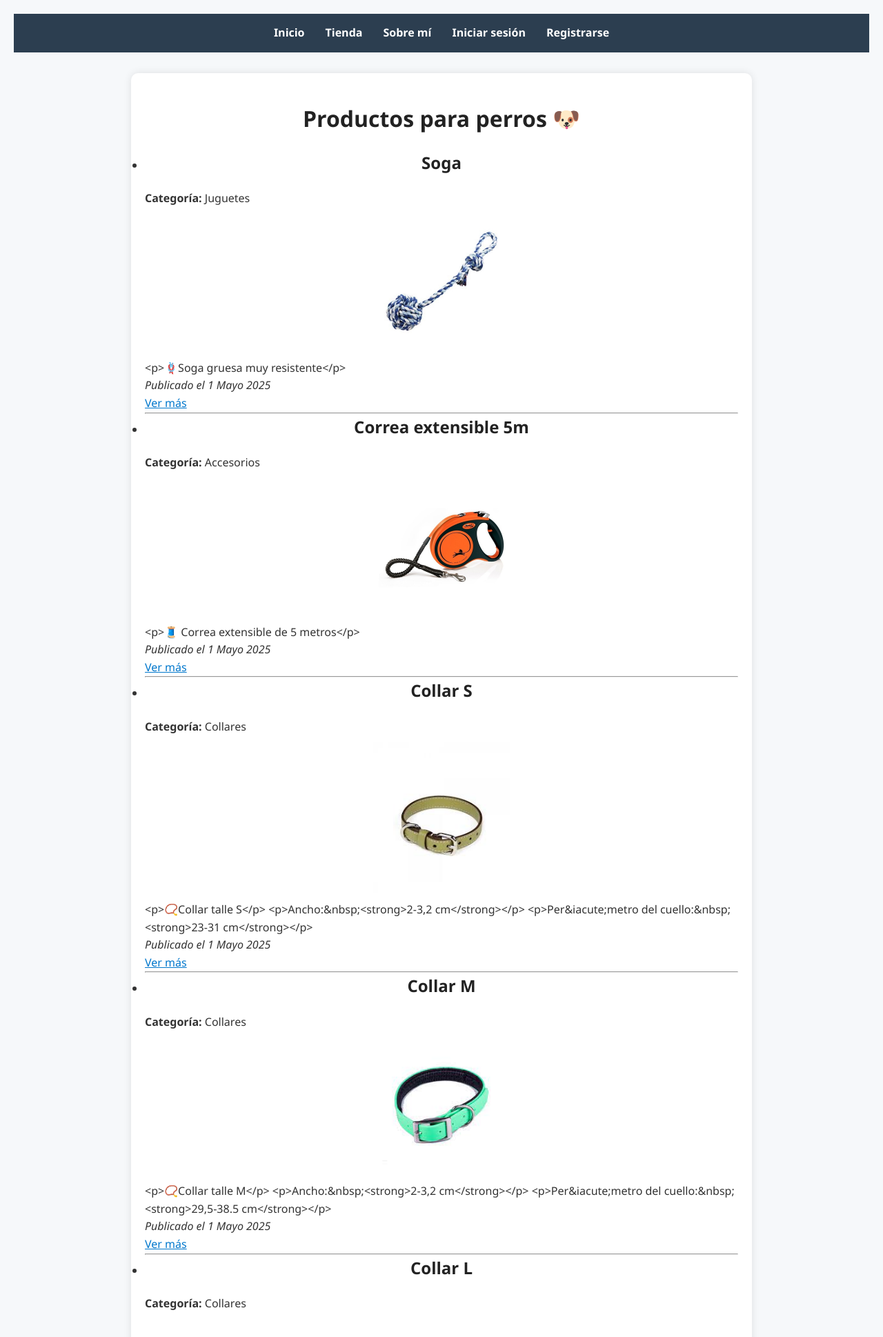
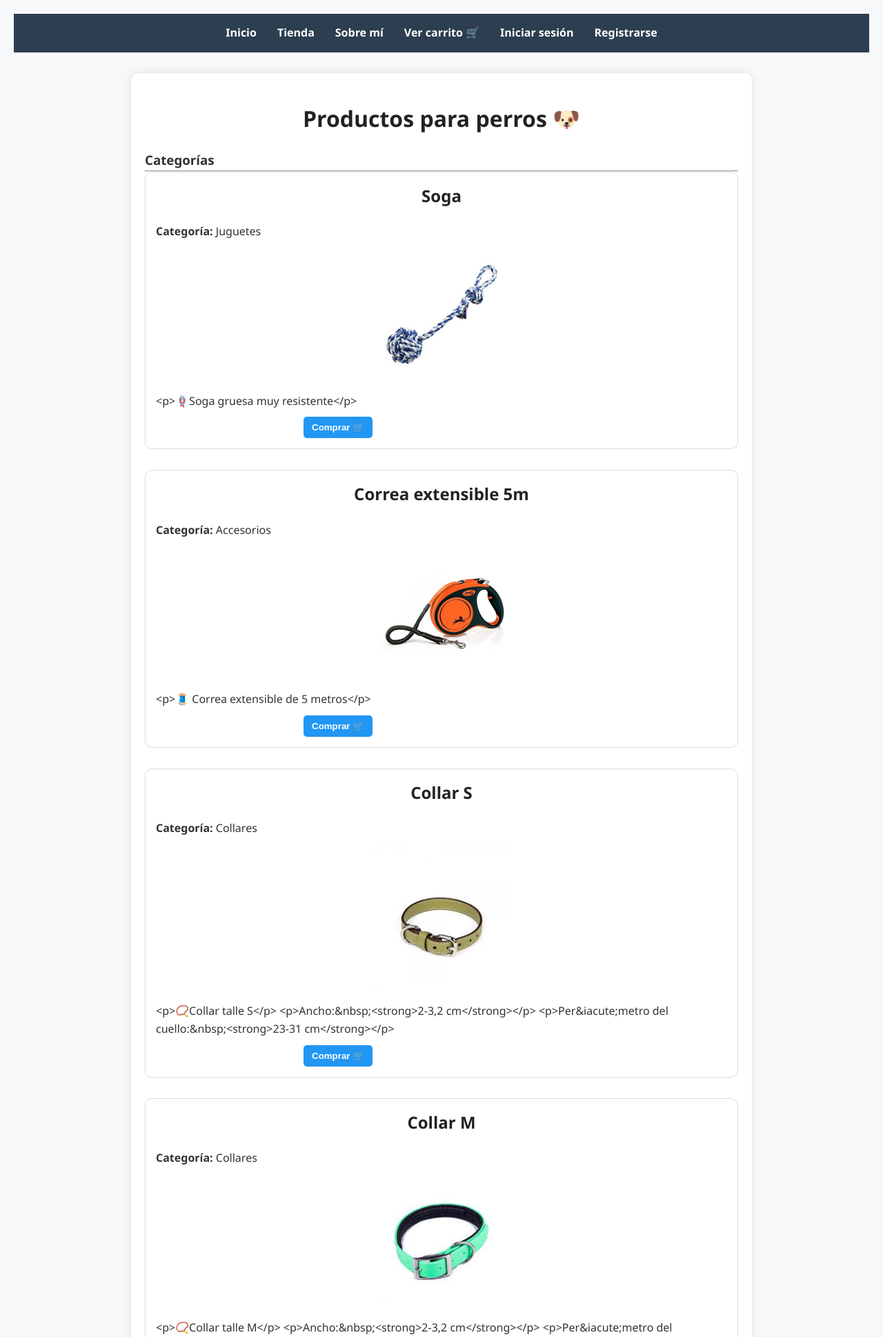
Before and after one commit to atenas-code-26/PawShop, a Django app: page /productos/ in a window 1280 px wide. Shown: the top 1938 px of the page at 69% size. Run offline with Django 5.2, Linux system fonts and the light colour scheme; data comes from the database, SQL or seed files in the repository; both versions use the stored data as it was after the commit; some libraries are stand-ins or nearby versions.

Commit message:
Primer commit: proyecto Django final

```diff
--- a/products/models.py
+++ b/products/models.py
@@ -11,3 +11,10 @@ class Producto(models.Model):
 
     def __str__(self):
         return self.nombre
+
+
+class Categoria(models.Model):
+    nombre = models.CharField(max_length=100)
+
+    def __str__(self):
+        return self.nombre
--- a/products/urls.py
+++ b/products/urls.py
@@ -3,12 +3,15 @@ from .views import (
     ProductoListView,
     ProductoDetailView,
     AboutView,
-    HomeView
+    HomeView,
+    productos_por_categoria
 )
 from django.contrib.auth.views import LoginView, LogoutView
 from django.views.generic.edit import CreateView
 from django.contrib.auth.forms import UserCreationForm
 from django.urls import reverse_lazy
+from .views import agregar_al_carrito, ver_carrito
+
 
 urlpatterns = [
     path('productos/', ProductoListView.as_view(), name='lista_productos'),
@@ -16,6 +19,9 @@ urlpatterns = [
     path('about/', AboutView.as_view(), name='about'),
     path('', HomeView.as_view(), name='home'),
     path('logout/',LogoutView.as_view(), name='logout'),
+    path('categoria/<int:categoria_id>/', productos_por_categoria, name='productos_por_categoria'),
+    path('agregar/<int:producto_id>/', agregar_al_carrito, name='agregar_al_carrito'),
+    path('carrito/', ver_carrito, name='ver_carrito'),
 
     # Auth
     path('signup/', CreateView.as_view(
--- a/products/views.py
+++ b/products/views.py
@@ -1,9 +1,36 @@
 from django.views.generic import ListView, DetailView,TemplateView
-from .models import Producto
-from django.shortcuts import render
+from .models import Producto, Categoria
+from django.shortcuts import render, get_object_or_404
+from django.shortcuts import redirect
+
+def agregar_al_carrito(request, producto_id):
+    carrito = request.session.get('carrito', {})
+    carrito[str(producto_id)] = carrito.get(str(producto_id), 0) + 1
+    request.session['carrito'] = carrito
+    return redirect('lista_productos')
+
+def ver_carrito(request):
+    carrito = request.session.get('carrito', {})
+    productos = []
+    total = 0
+
+    for producto_id, cantidad in carrito.items():
+        producto = Producto.objects.get(id=producto_id)
+        producto.cantidad = cantidad
+        productos.append(producto)
+
+    return render(request, 'products/carrito.html', {
+        'productos': productos,
+        'total': total
+    })
 
 def home_view(request):
     return render(request, 'products/home.html')
+
+def productos_por_categoria(request, categoria_id):
+    categoria = get_object_404(Categoria, id=categoria_id)
+    productos = Producto.objects.filter(categoria=categoria)
+    return render(request, 'products/product_list.html', {'productos': productos, 'categoria':categoria})
 
 class ProductoListView(ListView):
     model = Producto
--- a/templates/base.html
+++ b/templates/base.html
@@ -12,6 +12,7 @@
             <li><a href="/">Inicio</a></li>
             <li><a href="/productos/">Tienda</a></li>
             <li><a href="/about/">Sobre mí</a></li>
+            <li><a href="{% url 'ver_carrito' %}">Ver carrito 🛒</a></li>
             {% if user.is_authenticated %}
                 <li>
                     <form action="{% url 'logout' %}" method="post" style="display:inline;">
--- a/templates/products/product_list.html
+++ b/templates/products/product_list.html
@@ -3,23 +3,43 @@
 {% block title %}Tienda - PawShop{% endblock %}
 
 {% block content %}
-    <h1>Productos para perros 🐶</h1>
+<h1 style="text-align:center;">Productos para perros 🐶</h1>
 
+<!-- BOTONES DE CATEGORÍAS -->
+<h3>Categorías</h3>
+<ul style="list-style-type: none; padding-left: 0;">
+  {% for cat in categorias %}
+    <li style="display: inline-block; margin-right: 10px;">
+      <a href="{% url 'productos_por_categoria' cat.id %}" style="background-color: #dfe6e9; padding: 8px 12px; border-radius: 5px; text-decoration: none; color: #2d3436;">
+        {{ cat.nombre }}
+      </a>
+    </li>
+  {% endfor %}
+</ul>
+
+<hr>
+
+<!-- LISTADO DE PRODUCTOS -->
 {% if productos %}
-        <ul>
+  <ul style="list-style: none; padding-left: 0;">
     {% for producto in productos %}
-                <li>
+      <li style="margin-bottom: 30px; border: 1px solid #ddd; padding: 15px; border-radius: 10px;">
         <h2>{{ producto.nombre }}</h2>
         <p><strong>Categoría:</strong> {{ producto.categoria }}</p>
         <img src="{{ producto.imagen.url }}" alt="{{ producto.nombre }}" width="200">
         <p>{{ producto.descripcion|truncatewords:25 }}</p>
-                    <p><em>Publicado el {{ producto.fecha_publicacion }}</em></p>
-                    <a href="{% url 'detalle_producto' producto.pk %}">Ver más</a>
+
+        <!-- BOTÓN DE COMPRAR -->
+        <form action="{% url 'agregar_al_carrito' producto.id %}" method="post">
+          {% csrf_token %}
+          <button type="submit" style="padding:8px 12px; background-color:#2196F3; color:white; border:none; border-radius:5px; margin-top:10px;">
+            Comprar 🛒
+          </button>
+        </form>
       </li>
-                <hr>
     {% endfor %}
   </ul>
 {% else %}
-        <p>No hay productos aún 😢</p>
+  <p>No hay productos aún 😳</p>
 {% endif %}
 {% endblock %}
```
Also changed, not shown: templates/products/carrito.html (added, +13 -0 lines), accounts/migrations/0002_delete_perfil.py (added), db.sqlite3. Lines whose indentation alone changed are shown as unchanged.
